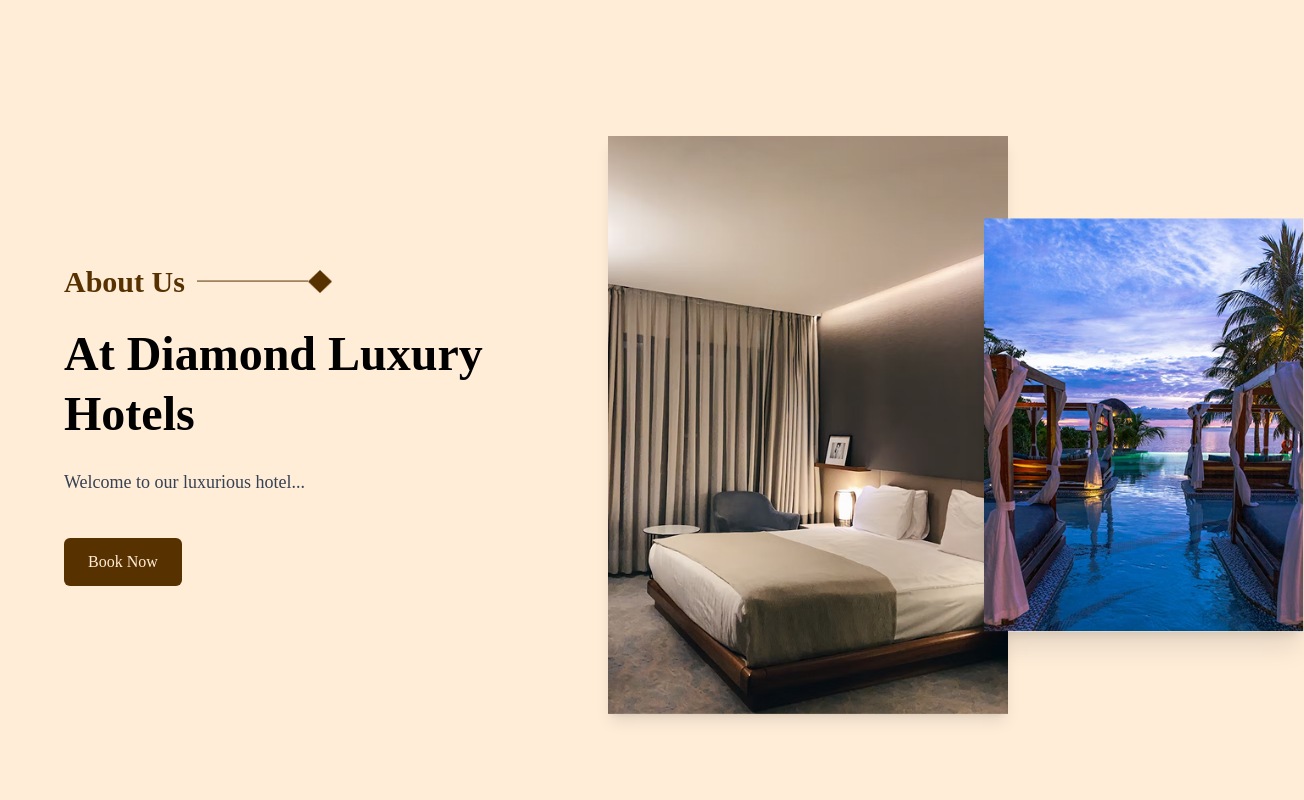
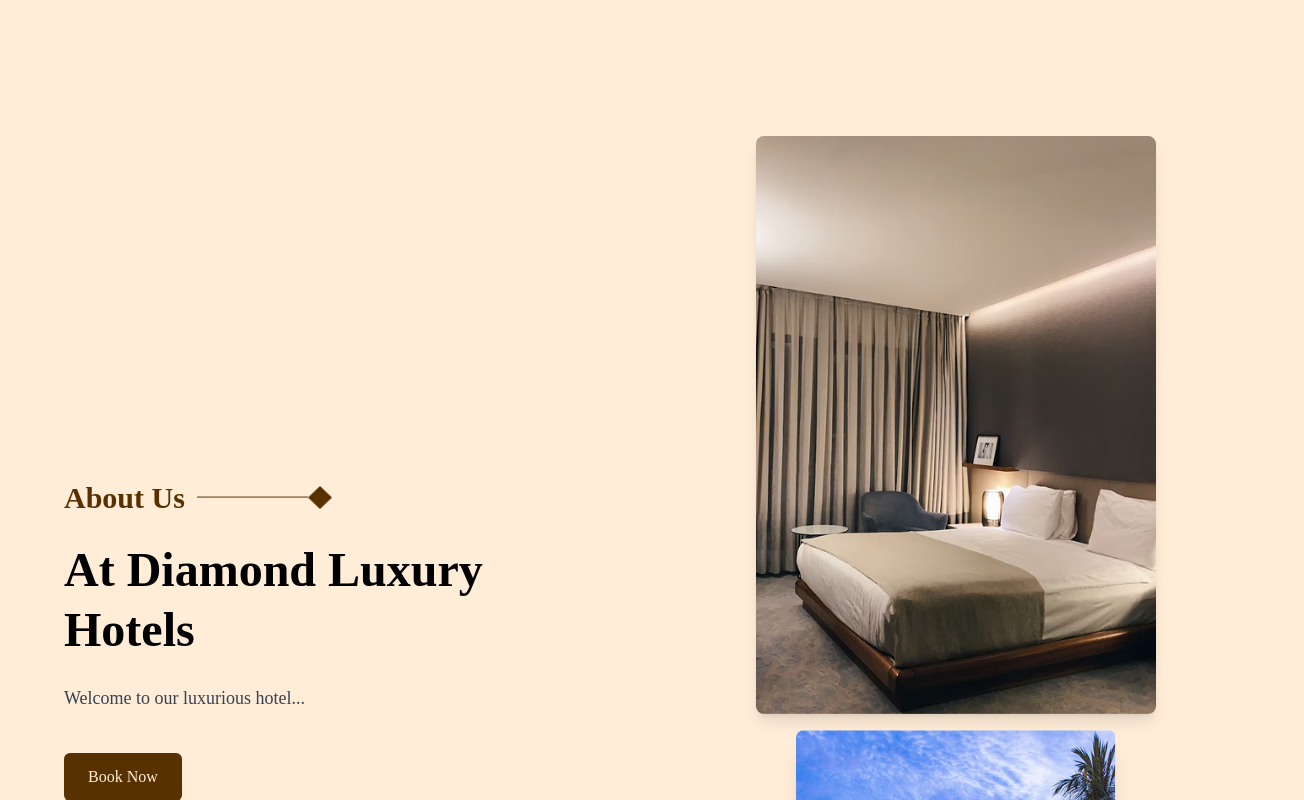
Before and after one commit to Mastayxz/cms-hospitality, a Next.js app: page / in a window 1280 px wide. Shown: the part 1060-1860 px from the top of the page, 1304 px wide, since content can reach past the window. Built offline with nearby package versions, Linux system fonts and the light colour scheme; no server answers; the database is empty.

Commit message:
admin-page

```diff
--- a/app/components/AboutSection.tsx
+++ b/app/components/AboutSection.tsx
@@ -79,14 +79,14 @@
       </div>
 
       {/* Images Area */}
-      <div className="flex justify-center items-center md:px-8">
+      <div className="flex justify-center items-center gap-4 md:px-8 flex-wrap">
         {image1 && (
           <Image
             src={image1}
             alt="Image 1"
             width={400}
             height={400}
-            className="shadow-lg"
+            className="shadow-lg w-full max-w-[280px] md:max-w-[400px] h-auto rounded-lg"
           />
         )}
         {image2 && (
@@ -95,7 +95,7 @@
             alt="Image 2"
             width={320}
             height={320}
-            className="shadow-xl -ml-6"
+            className="shadow-xl w-full max-w-[220px] md:max-w-[320px] h-auto rounded-lg"
           />
         )}
       </div>
```
